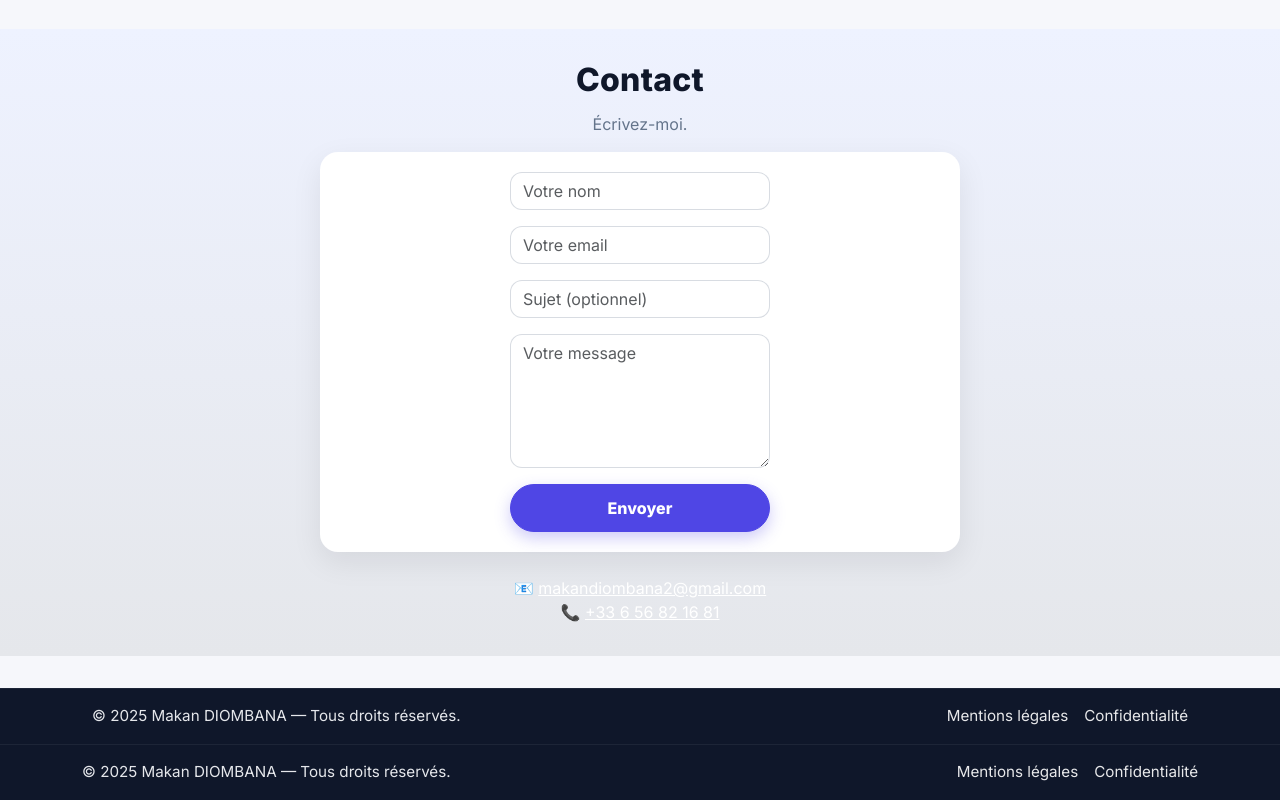
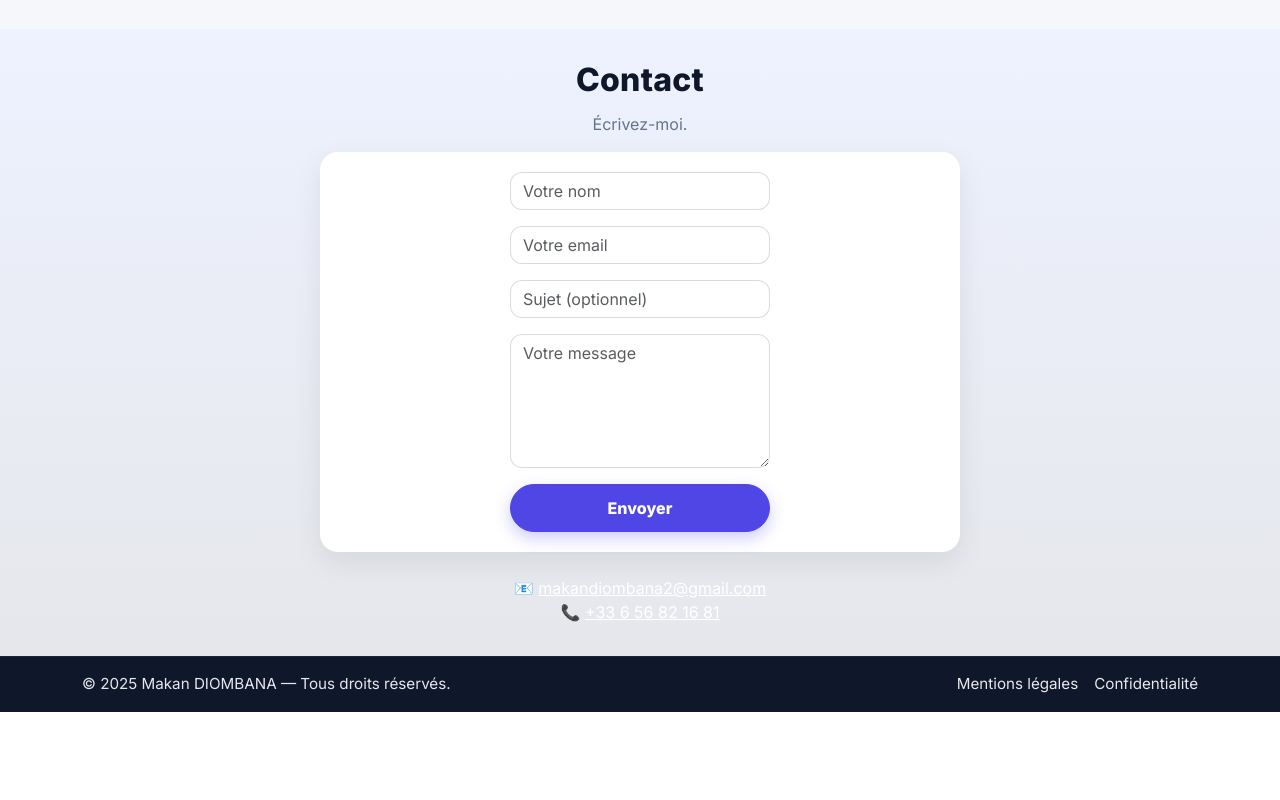
Before and after one commit to Makan763/portfolio, an Angular app: page / in a window 1280 px wide. Shown: the part 2440-3240 px from the top of the page. After the commit the page ends 3152 px from the top, so only its background shows below. Built offline with nearby package versions, Linux system fonts and the light colour scheme.

Commit message:
clean footer

```diff
--- a/src/app/pages/home/home.component.html
+++ b/src/app/pages/home/home.component.html
@@ -223,13 +223,4 @@
   </div>
 </section>
 
-<!-- FOOTER (ajouté) -->
-<footer class="site-footer">
-  <div class="container d-flex flex-column flex-md-row justify-content-between align-items-center">
-    <span>© 2025 Makan DIOMBANA — Tous droits réservés.</span>
-    <div class="links mt-2 mt-md-0">
-      <a href="#" class="text-white text-decoration-none me-3">Mentions légales</a>
-      <a href="#" class="text-white text-decoration-none">Confidentialité</a>
-    </div>
-  </div>
-</footer>
+<footer></footer>
```
